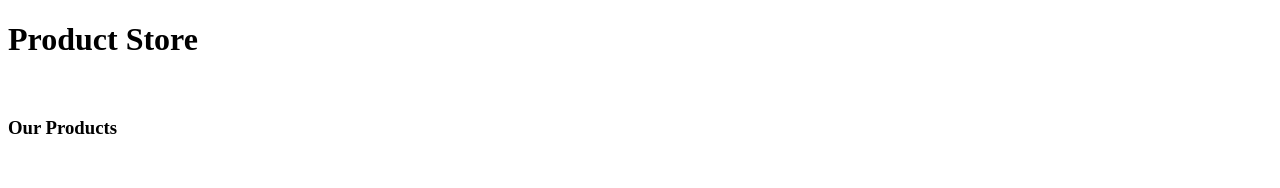
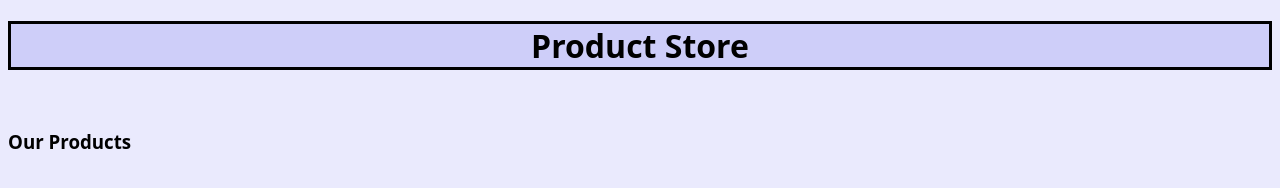
Before and after one commit to christianschmidt25/Coding-Challenge-13, a plain HTML site: page index.html in a window 1280 px wide. Drawn offline with Linux system fonts and the light colour scheme; no server answers.

Commit message:
Adding CSS for style to HTML page.

```diff
--- a/index.html
+++ b/index.html
@@ -4,6 +4,7 @@
     <meta charset="UTF-8">
     <meta name="viewport" content="width=device-width, initial-scale=1.0">
     <title>Product Store</title>
+    <link rel="stylesheet" type="text/css" href="style.css">
 </head>
 <body>
     <h1>Product Store</h1>
--- /dev/null
+++ b/style.css
@@ -0,0 +1,15 @@
+body {
+    background-color: rgb(234, 234, 253);
+    text-align: left;
+}
+
+h1 {
+    text-align: center;
+    font-family: system-ui, -apple-system, BlinkMacSystemFont, 'Segoe UI', Roboto, Oxygen, Ubuntu, Cantarell, 'Open Sans', 'Helvetica Neue', sans-serif;
+    border: solid black;
+    background-color: rgb(206, 206, 249);
+}
+
+h3 {
+    font-family: system-ui, -apple-system, BlinkMacSystemFont, 'Segoe UI', Roboto, Oxygen, Ubuntu, Cantarell, 'Open Sans', 'Helvetica Neue', sans-serif;
+}
```
